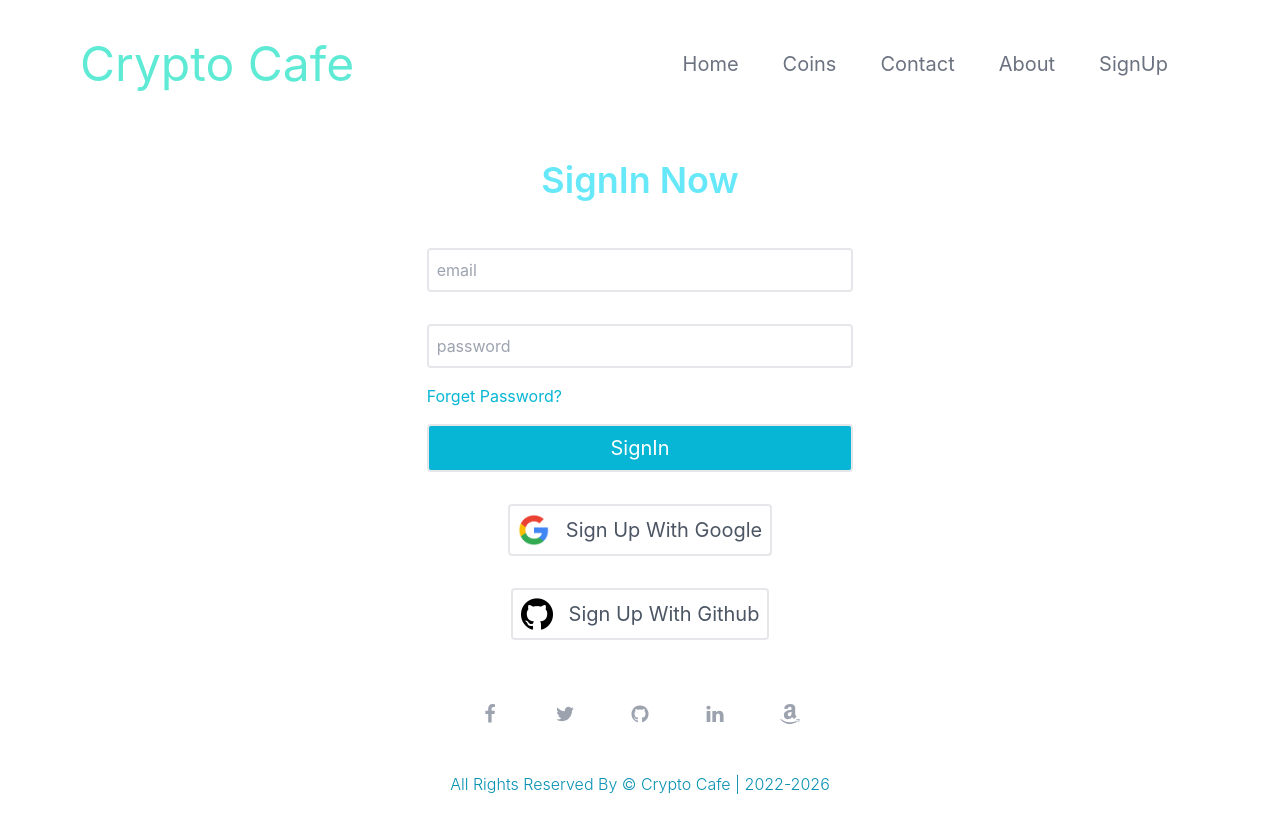
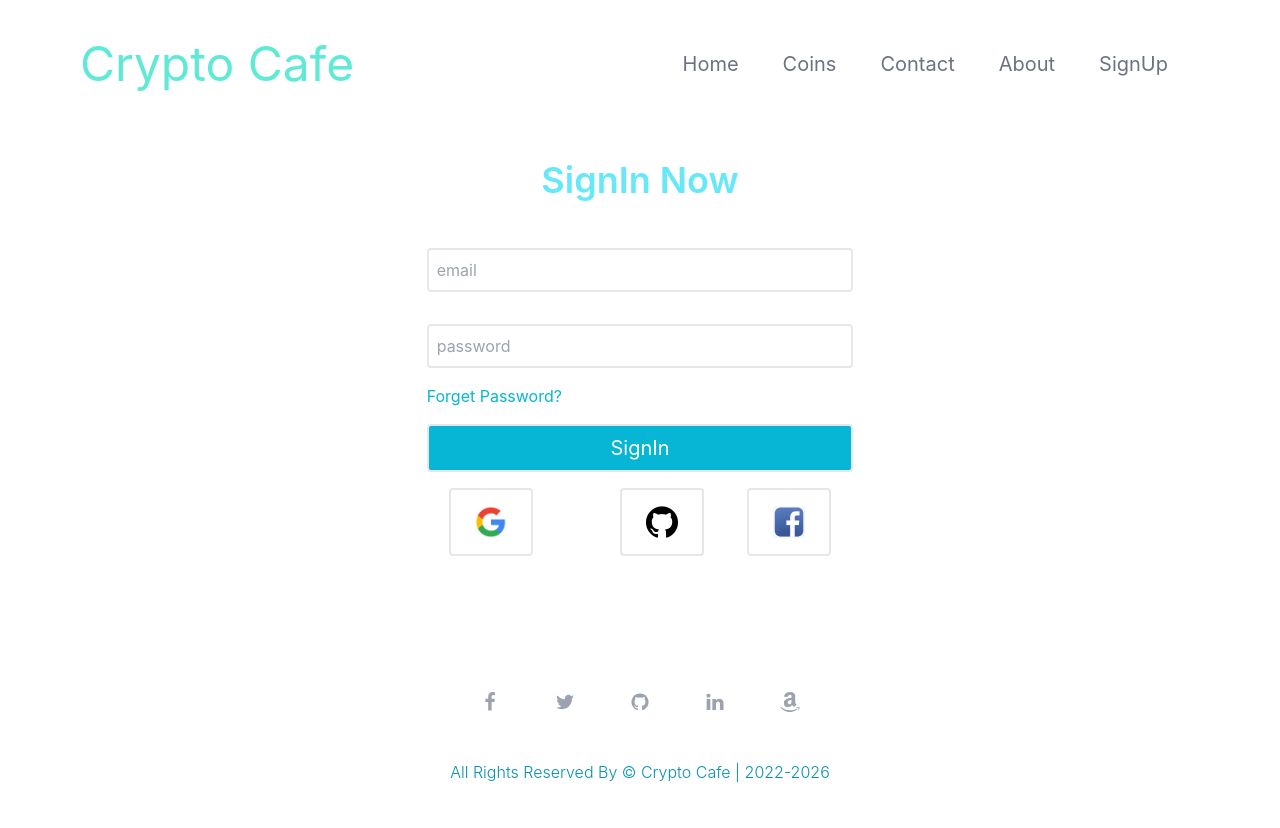
Before and after one commit to Tanvir-Alam625/Crypto-Cafe, a React (Create React App) app: page /signin in a window 1280 px wide. Built offline with nearby package versions, Linux system fonts and the light colour scheme.

Commit message:
signin signup component done

```diff
--- a/src/components/main/SignIn/SignIn.js
+++ b/src/components/main/SignIn/SignIn.js
@@ -1,4 +1,5 @@
 import {
+  FacebookAuthProvider,
   getAuth,
   GithubAuthProvider,
   GoogleAuthProvider,
@@ -10,6 +11,8 @@ import { Link } from "react-router-dom";
 import app from "../../../firebase.init";
 import GoogleIcon from "./1534129544.png";
 import GithubIcon from "./25231.png";
+import FacebookIcon from "./786-7860566_icons-media-youtube-computer-facebook-social-official-facebook.png";
+
 const auth = getAuth(app);
 
 const SignIn = () => {
@@ -22,6 +25,18 @@ const SignIn = () => {
   // firebase provider
   const providerGoogle = new GoogleAuthProvider();
   const providerGithub = new GithubAuthProvider();
+  const providerFacebook = new FacebookAuthProvider();
+  // sign in with facebook
+  const handleFacebookSignInBtn = () => {
+    signInWithPopup(auth, providerFacebook)
+      .then((res) => {
+        setUser(res.user);
+        console.log(res.user);
+      })
+      .catch((error) => {
+        console.log(error.code);
+      });
+  };
   // sign in with github function
   const handleGithubSignInBtn = () => {
     signInWithPopup(auth, providerGithub)
@@ -83,6 +98,7 @@ const SignIn = () => {
           id="email"
           placeholder="email"
           onBlur={handleEmailBlur}
+          autoComplete="of"
         />
         <br />
         <input
@@ -92,6 +108,7 @@ const SignIn = () => {
           id="password"
           placeholder="password"
           onBlur={handlePassBlur}
+          autoComplete="of"
         />
         <br />
         <p className="text-red-500">{error}</p>
@@ -101,22 +118,31 @@ const SignIn = () => {
         <button className="p-2 text-center border-2 rounded capitalize text-xl text-white bg-cyan-500 hover:bg-cyan-400 duration-150 ease-in w-full mt-4">
           SignIn
         </button>
-      </form>
+        <div className="sing-with-btn my-4 flex i w-full justify-around">
           <button
-        className="p-2 text-center border-2 rounded capitalize items-center text-xl mb-2 flex text-gray-600"
+            className="px-2 py-2 lg:px-6 lg:py-8 justify-center h-12 text-center border-2 rounded capitalize  text-xl mb-2 flex  items-center  text-gray-600"
             onClick={handleBtnGoogle}
+            title="sign up with google"
           >
-        <img src={GoogleIcon} alt="google" className="w-8 mr-4" />
-        sign up with google
+            <img src={GoogleIcon} alt="google" className="w-8 " />
           </button>
           <br />
           <button
-        className="p-2 text-center border-2 rounded capitalize items-center text-xl flex text-gray-600"
+            className="px-2 py-2 lg:px-6 lg:py-8 justify-center h-12 border-2 rounded capitalize items-center text-xl flex text-gray-600 mb-6"
             onClick={handleGithubSignInBtn}
+            title="sign up with github"
           >
-        <img src={GithubIcon} alt="google" className="w-8 mr-4" />
-        sign up with github
+            <img src={GithubIcon} alt="google" className="w-8 " />
           </button>
+          <button
+            className="px-2 py-2 lg:px-6 lg:py-8 justify-center h-12 border-2 rounded capitalize items-center text-xl flex text-gray-600"
+            onClick={handleFacebookSignInBtn}
+            title="sign up with facebook"
+          >
+            <img src={FacebookIcon} alt="google" className="w-8 " />
+          </button>
+        </div>
+      </form>
     </div>
   );
 };
--- a/src/components/main/Signup/Signup.js
+++ b/src/components/main/Signup/Signup.js
@@ -1,5 +1,6 @@
 import {
   createUserWithEmailAndPassword,
+  FacebookAuthProvider,
   getAuth,
   GithubAuthProvider,
   GoogleAuthProvider,
@@ -14,6 +15,7 @@ import app from "../../../firebase.init";
 import SignIn from "../SignIn/SignIn";
 import GoogleIcon from "./1534129544.png";
 import GithubIcon from "./25231.png";
+import FacebookIcon from "./786-7860566_icons-media-youtube-computer-facebook-social-official-facebook (1).png";
 const auth = getAuth(app);
 
 //login function handler
@@ -30,6 +32,18 @@ const SignUp = () => {
   // firebase provider
   const providerGoogle = new GoogleAuthProvider();
   const providerGithub = new GithubAuthProvider();
+  const providerFacebook = new FacebookAuthProvider();
+  // sign in with facebook
+  const handleFacebookSignInBtn = () => {
+    signInWithPopup(auth, providerFacebook)
+      .then((res) => {
+        setUser(res.user);
+        console.log(res.user);
+      })
+      .catch((error) => {
+        console.log(error.code);
+      });
+  };
   // sign in with github function
   const handleGithubSignInBtn = () => {
     signInWithPopup(auth, providerGithub)
@@ -221,31 +235,40 @@ const SignUp = () => {
               Already SignUp?
               <Link
                 to="/signin"
-                className="cursor-pointer text-cyan-300 font-semibold "
+                className="cursor-pointer text-cyan-300 font-semibold  "
                 element={<SignIn />}
               >
                 Sign In
               </Link>
             </p>
-            <button className="p-2 text-center border-2 rounded capitalize text-xl text-white bg-cyan-500 hover:bg-cyan-400 duration-150 ease-in w-full mt-4">
+            <button className="p-2 text-center border-2 rounded capitalize text-xl text-white bg-cyan-500 hover:bg-cyan-400 duration-150 ease-in w-full my-4">
               SignUp
             </button>
-          </form>
+            <div className="sing-with-btn my-4 flex i w-full justify-around">
               <button
-            className="p-2 text-center border-2 rounded capitalize items-center text-xl mb-2 flex text-gray-600"
+                className="px-2 py-2 lg:px-6 lg:py-8 justify-center h-12 text-center border-2 rounded capitalize  text-xl mb-2 flex  items-center  text-gray-600"
                 onClick={handleBtnGoogle}
+                title="sign up with google"
               >
-            <img src={GoogleIcon} alt="google" className="w-8 mr-4" />
-            sign up with google
+                <img src={GoogleIcon} alt="google" className="w-8 " />
               </button>
               <br />
               <button
-            className="p-2 text-center border-2 rounded capitalize items-center text-xl flex text-gray-600"
+                className="px-2 py-2 lg:px-6 lg:py-8 justify-center h-12 border-2 rounded capitalize items-center text-xl flex text-gray-600 mb-6"
                 onClick={handleGithubSignInBtn}
+                title="sign up with github"
               >
-            <img src={GithubIcon} alt="google" className="w-8 mr-4" />
-            sign up with github
+                <img src={GithubIcon} alt="google" className="w-8 " />
               </button>
+              <button
+                className="px-2 py-2 lg:px-6 lg:py-8 justify-center h-12 border-2 rounded capitalize items-center text-xl flex text-gray-600"
+                onClick={handleFacebookSignInBtn}
+                title="sign up with facebook"
+              >
+                <img src={FacebookIcon} alt="google" className="w-8 " />
+              </button>
+            </div>
+          </form>
         </>
       )}
     </div>
```
Also changed, not shown: src/components/main/SignIn/786-7860566_icons-media-youtube-computer-facebook-social-official-facebook.png (added), src/components/main/Signup/786-7860566_icons-media-youtube-computer-facebook-social-official-facebook (1).png (added). Lines whose indentation alone changed are shown as unchanged.
